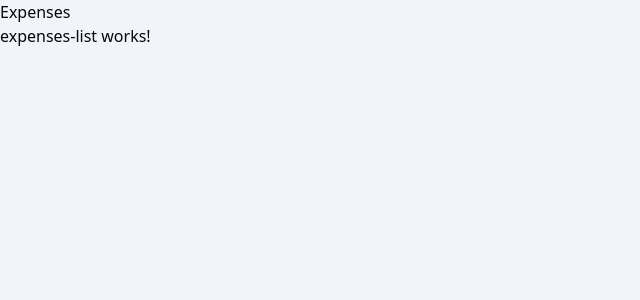
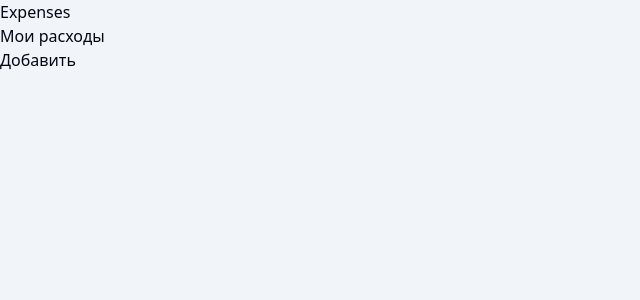
Before and after one commit to IvanKarleone/home-budget, an Angular app: page /expenses-list in a window 1280 px wide. Shown: the top 300 px of the page, without its empty margins (0-640 px from the left). Built offline with nearby package versions, Linux system fonts and the light colour scheme.

Commit message:
install husky and lint-staged packages
test

temp

```diff
--- a/src/app/app.config.ts
+++ b/src/app/app.config.ts
@@ -4,5 +4,5 @@ import { provideRouter } from '@angular/router';
 import { routes } from './app.routes';
 
 export const appConfig: ApplicationConfig = {
-  providers: [provideZoneChangeDetection({ eventCoalescing: true }), provideRouter(routes)]
+  providers: [provideZoneChangeDetection({ eventCoalescing: true }), provideRouter(routes)],
 };
--- a/src/app/app.routes.ts
+++ b/src/app/app.routes.ts
@@ -11,15 +11,13 @@ export const routes: Routes = [
     path: EXPENSES_LIST_ROUTES.root,
     loadComponent: () =>
       import('./components/expenses-list/expenses-list.component').then(
-        (m) => m.ExpensesListComponent
+        m => m.ExpensesListComponent
       ),
   },
 
   {
     path: '**',
     loadComponent: () =>
-      import('./components/not-found/not-found.component').then(
-        (m) => m.NotFoundComponent
-      ),
+      import('./components/not-found/not-found.component').then(m => m.NotFoundComponent),
   },
 ];
--- a/src/app/components/expenses-list/expenses-list.component.html
+++ b/src/app/components/expenses-list/expenses-list.component.html
@@ -1 +1,3 @@
-<p>expenses-list works!</p>
+<h2 class="flex text-wrap bg-black text-center">Мои расходы</h2>
+
+<button>Добавить</button>
--- a/src/app/tokens/internal-storage-settings.token.ts
+++ b/src/app/tokens/internal-storage-settings.token.ts
@@ -1,5 +1,6 @@
 import { InjectionToken } from '@angular/core';
 import { IInternalStorageSettings } from '../models/internal-storage-settings.model';
 
-export const INTERNAL_STORAGE_SETTINGS =
-  new InjectionToken<IInternalStorageSettings>('INTERNAL_STORAGE_SETTINGS');
+export const INTERNAL_STORAGE_SETTINGS = new InjectionToken<IInternalStorageSettings>(
+  'INTERNAL_STORAGE_SETTINGS'
+);
--- a/src/app/utils/create-internal-storage-settings.ts
+++ b/src/app/utils/create-internal-storage-settings.ts
@@ -1,5 +1,4 @@
 import { IInternalStorageSettings } from '../models/internal-storage-settings.model';
 
-export const createInternalStorageSettings = (
-  internalStorageSettings: IInternalStorageSettings,
-) => internalStorageSettings;
+export const createInternalStorageSettings = (internalStorageSettings: IInternalStorageSettings) =>
+  internalStorageSettings;
--- a/src/index.html
+++ b/src/index.html
@@ -1,11 +1,11 @@
 <!doctype html>
 <html lang="en">
   <head>
-  <meta charset="utf-8">
+    <meta charset="utf-8" />
     <title>Expenses</title>
-  <base href="/">
-  <meta name="viewport" content="width=device-width, initial-scale=1">
-  <link rel="icon" type="image/x-icon" href="favicon.ico">
+    <base href="/" />
+    <meta name="viewport" content="width=device-width, initial-scale=1" />
+    <link rel="icon" type="image/x-icon" href="favicon.ico" />
   </head>
   <body>
     <app-root></app-root>
--- a/src/main.ts
+++ b/src/main.ts
@@ -2,5 +2,4 @@ import { bootstrapApplication } from '@angular/platform-browser';
 import { appConfig } from './app/app.config';
 import { AppComponent } from './app/app.component';
 
-bootstrapApplication(AppComponent, appConfig)
-  .catch((err) => console.error(err));
+bootstrapApplication(AppComponent, appConfig).catch(err => console.error(err));
```
Also changed, not shown: package.json (+11 -0 lines), .prettierrc.json, 1 other file (tests, documents, lock files or other folders). Lines whose indentation alone changed are shown as unchanged.
